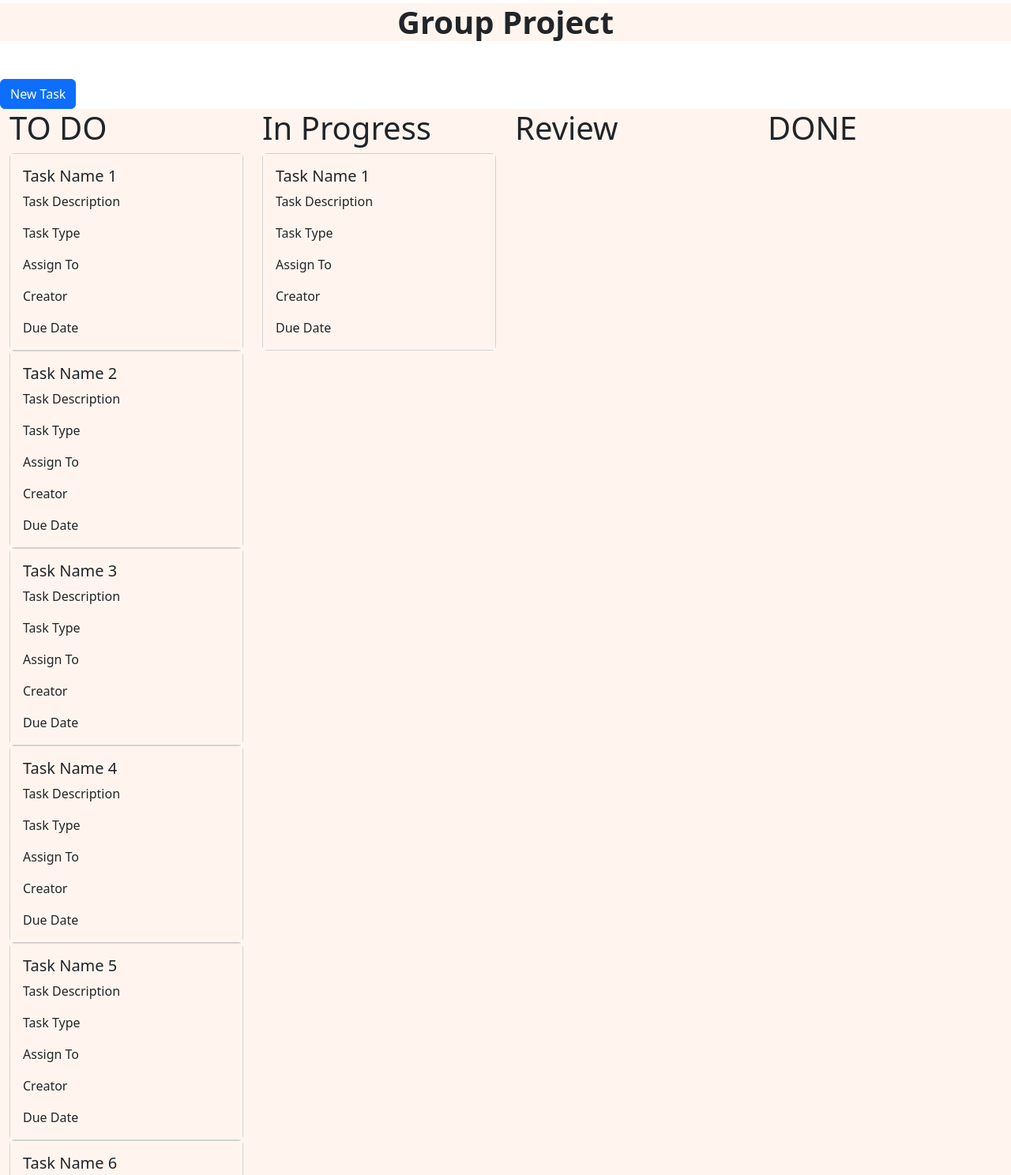
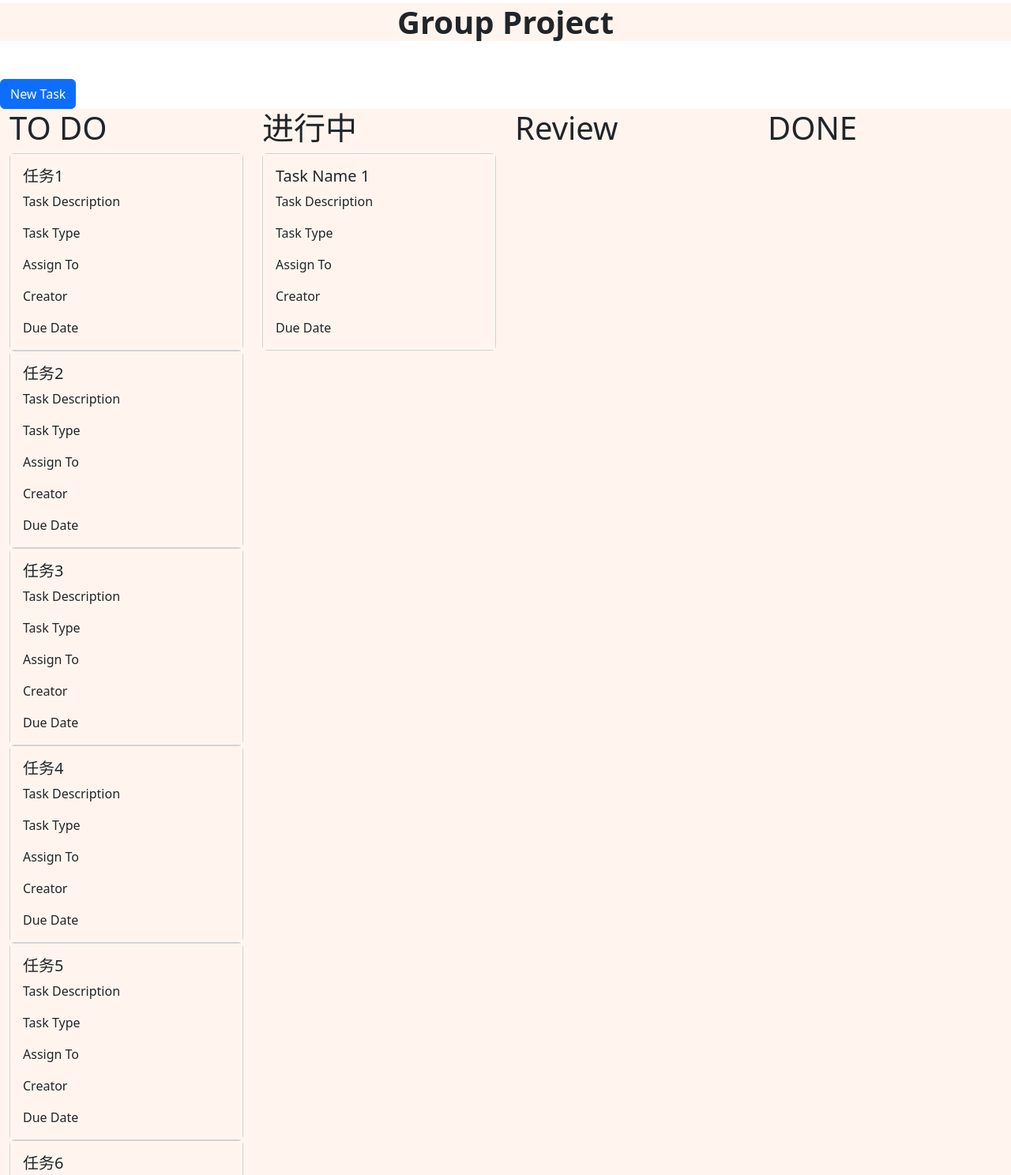
Before and after one commit to jiazhen-weng/HelloWorld, a plain HTML site: page index.html in a window 1280 px wide. Shown: the part 100-1588 px from the top of the page at 79% size. Drawn offline with nearby package versions, Linux system fonts and the light colour scheme.

Commit message:
fix conflict

```diff
--- a/index.html
+++ b/index.html
@@ -124,7 +124,7 @@
                 <h1 class="">TO DO</h1>
                 <div class="card task">
                     <div class="card-body">
-                      <h5 class="card-title">Task Name 1</h5>
+                      <h5 class="card-title">任务1</h5>
                       <p class="card-text">Task Description</p>
                       <p class="card-text">Task Type</p>
                       <p class="card-text">Assign To</p>
@@ -134,7 +134,7 @@
                 </div>
                 <div class="card task">
                     <div class="card-body">
-                      <h5 class="card-title">Task Name 2</h5>
+                      <h5 class="card-title">任务2</h5>
                       <p class="card-text">Task Description</p>
                       <p class="card-text">Task Type</p>
                       <p class="card-text">Assign To</p>
@@ -144,7 +144,7 @@
                 </div>
                 <div class="card task">
                     <div class="card-body">
-                      <h5 class="card-title">Task Name 3</h5>
+                      <h5 class="card-title">任务3</h5>
                       <p class="card-text">Task Description</p>
                       <p class="card-text">Task Type</p>
                       <p class="card-text">Assign To</p>
@@ -154,7 +154,7 @@
                 </div>
                 <div class="card task">
                     <div class="card-body">
-                      <h5 class="card-title">Task Name 4</h5>
+                      <h5 class="card-title">任务4</h5>
                       <p class="card-text">Task Description</p>
                       <p class="card-text">Task Type</p>
                       <p class="card-text">Assign To</p>
@@ -164,7 +164,7 @@
                 </div>
                 <div class="card task">
                     <div class="card-body">
-                      <h5 class="card-title">Task Name 5</h5>
+                      <h5 class="card-title">任务5</h5>
                       <p class="card-text">Task Description</p>
                       <p class="card-text">Task Type</p>
                       <p class="card-text">Assign To</p>
@@ -174,7 +174,7 @@
                 </div>
                 <div class="card task">
                     <div class="card-body">
-                      <h5 class="card-title">Task Name 6</h5>
+                      <h5 class="card-title">任务6</h5>
                       <p class="card-text">Task Description</p>
                       <p class="card-text">Task Type</p>
                       <p class="card-text">Assign To</p>
@@ -185,7 +185,7 @@
             </div>
 
             <div class="col card-hold">
-                <h1>In Progress</h1>
+                <h1>进行中</h1>
                 <div class="card task">
                     <div class="card-body">
                       <h5 class="card-title">Task Name 1</h5>
```
